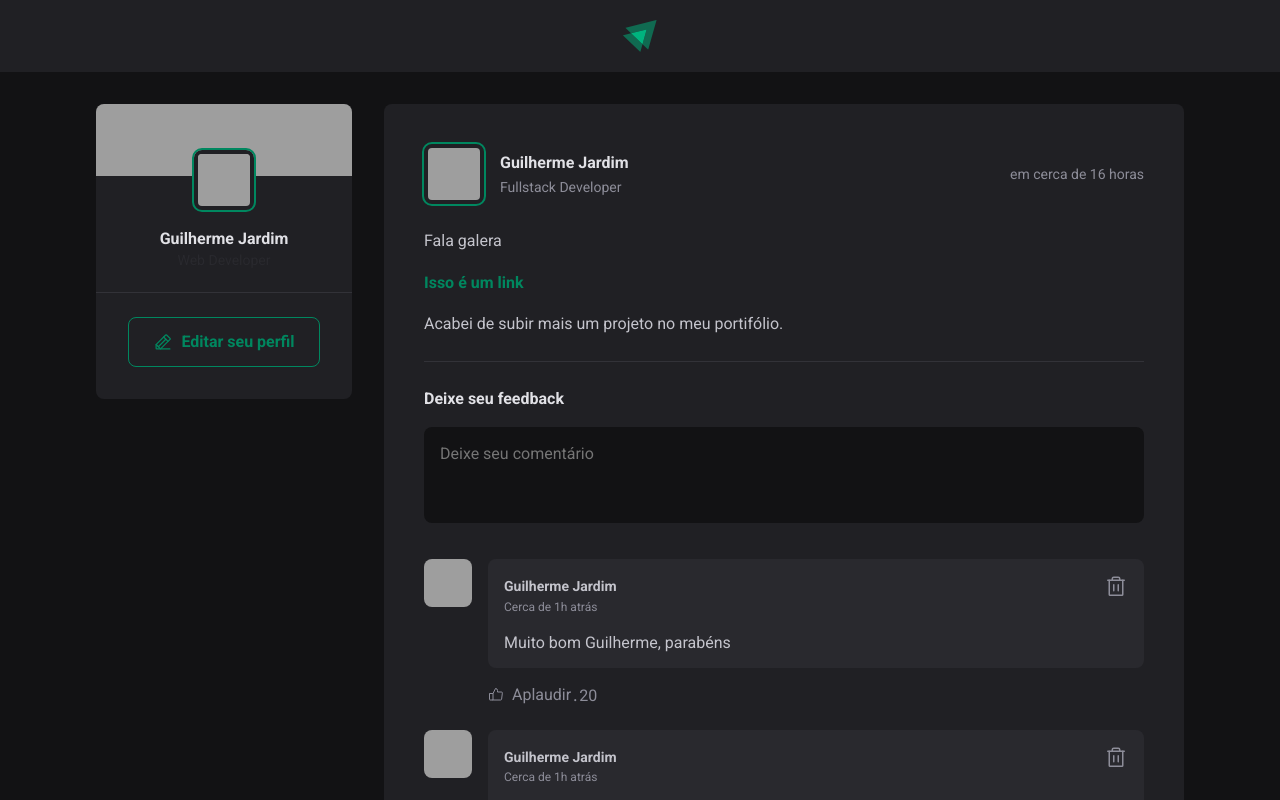
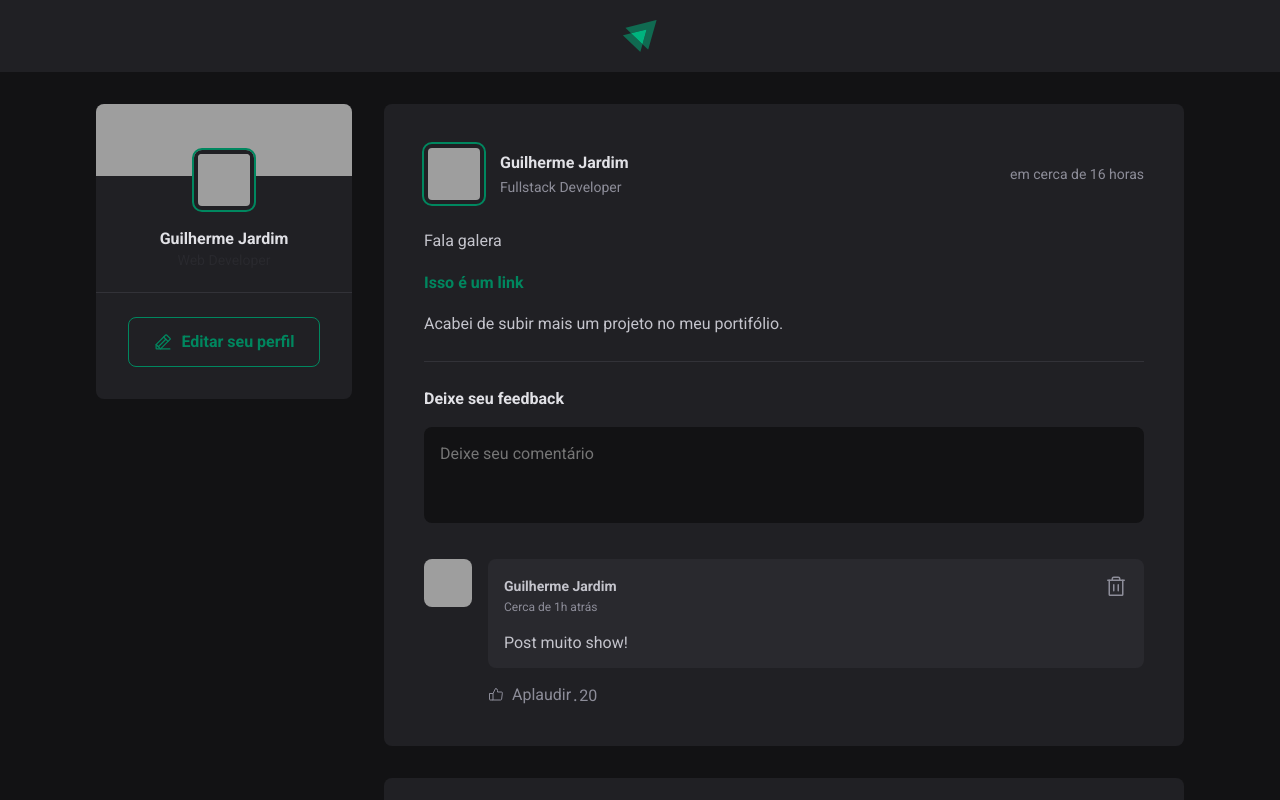
Before and after one commit to Guilherme-Jardim/REACT-VITE, a React (Vite) app: page / in a window 1280 px wide. Shown: the top 800 px of the page. Built offline with nearby package versions, Linux system fonts and the light colour scheme; grey boxes are pictures that could not be loaded.

Commit message:
declarative programming with useState

```diff
--- a/src/components/Comment.jsx
+++ b/src/components/Comment.jsx
@@ -3,7 +3,7 @@
 
 import styles from './Comment.module.css'
 
-export function Comment() {
+export function Comment({ content }) {
   return (
     <div className={styles.comment}>
       <Avatar
@@ -23,7 +23,7 @@
               <Trash size={24}/>
             </button>
           </header>
-          <p>Muito bom Guilherme, parabéns</p>
+          <p>{content}</p>
         </div>
         <footer>
           <button>
--- a/src/components/Post.jsx
+++ b/src/components/Post.jsx
@@ -7,9 +7,10 @@
 
 export function Post({ author, publishedAt, content }) {
   const [comments, setComments] = useState([
-    1,
-    2,
+    'Post muito show!',
   ])
+
+  const [newCommentText, setNewCommentText] = useState('')
 
   const publishedDateFormatted = format(publishedAt, "d 'de' LLLL 'às' HH:mm'h'", {
     locale: ptBR,
@@ -23,7 +24,16 @@
 function handleCreateNewComment() {
   event.preventDefault()
 
-  setComments([ ...comments, comments.length + 1 ])
+  const newCommentText = event.target.comment.value
+
+  setComments([ ...comments, newCommentText ])
+
+  setNewCommentText('')
+}
+
+function handleNewCommentChange() {
+  setNewCommentText(event.target.value)
+
 }
 
   return(
@@ -60,7 +70,10 @@
           Deixe seu feedback
         </strong>
         <textarea
+          name='comment'
           placeholder='Deixe seu comentário'
+          onChange={handleNewCommentChange}
+          value={newCommentText}
         />
         <footer>
           <button type='submit'>
@@ -71,7 +84,7 @@
       <div className={styles.commentList}>
         {comments.map(comment => {
           return (
-            <Comment />
+            <Comment content={comment} />
           )
         })}
       </div>
```
